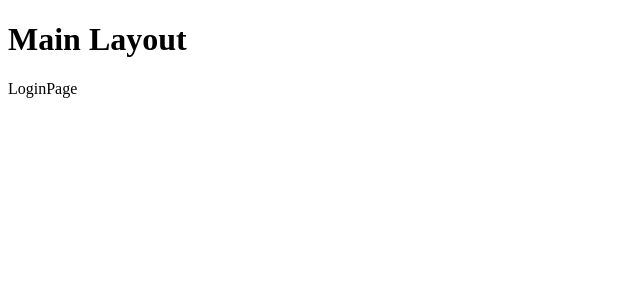
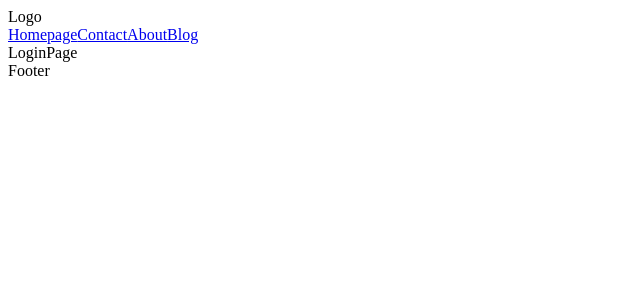
Before and after one commit to Mono98ui/nextjsTuto, a Next.js app: page /login in a window 1280 px wide. Shown: the top 300 px of the page, without its empty margins (0-640 px from the left). Built offline with nearby package versions, Linux system fonts and the light colour scheme.

Commit message:
add basic navbar

```diff
--- a/src/app/layout.js
+++ b/src/app/layout.js
@@ -1,3 +1,6 @@
+import Footer from "@/components/footer/footer"
+import Navbar from "@/components/navbar/navbar"
+
 export const metadata = {
   title: 'Next.js',
   description: 'Generated by Next.js',
@@ -7,8 +10,10 @@
   return (
     <html lang="en">
       <body>
-      <h1>Main Layout</h1>
-        {children}</body>
+      <Navbar/>
+        {children}
+        <Footer/>
+        </body>
     </html>
   )
 }
--- /dev/null
+++ b/src/components/footer/footer.js
@@ -0,0 +1,7 @@
+const Footer = () => {
+    return ( <div>
+        Footer
+    </div> );
+}
+
+export default Footer;
--- /dev/null
+++ b/src/components/navbar/links/links.js
@@ -0,0 +1,32 @@
+import Link from "next/link";
+const Links = () => {
+
+    const links = [
+        {
+            title:"Homepage",
+            path:"./"
+        },
+        {
+            title:"Contact",
+            path:"./contact"
+        },
+        {
+            title:"About",
+            path:"./about"
+        },
+        {
+            title:"Blog",
+            path:"./blog"
+        },
+    ]
+
+    return (
+        <div>
+            {links.map((link)=>(
+                <Link href={link.path} key={link.title}>{link.title}</Link>
+            ))}
+        </div>
+    );
+}
+
+export default Links;
--- /dev/null
+++ b/src/components/navbar/navbar.js
@@ -0,0 +1,10 @@
+import Links from "./links/links";
+
+const Navbar = () => {
+    return ( <div>
+        <div>Logo</div>
+        <Links/>
+    </div> );
+}
+
+export default Navbar;
```
